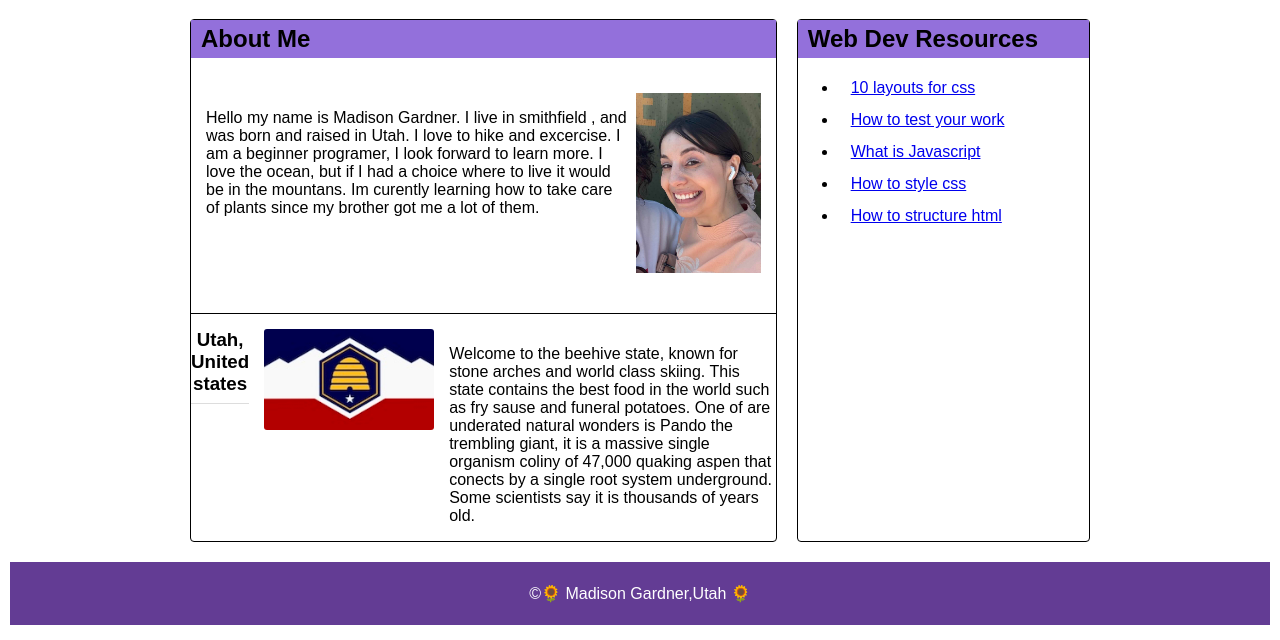
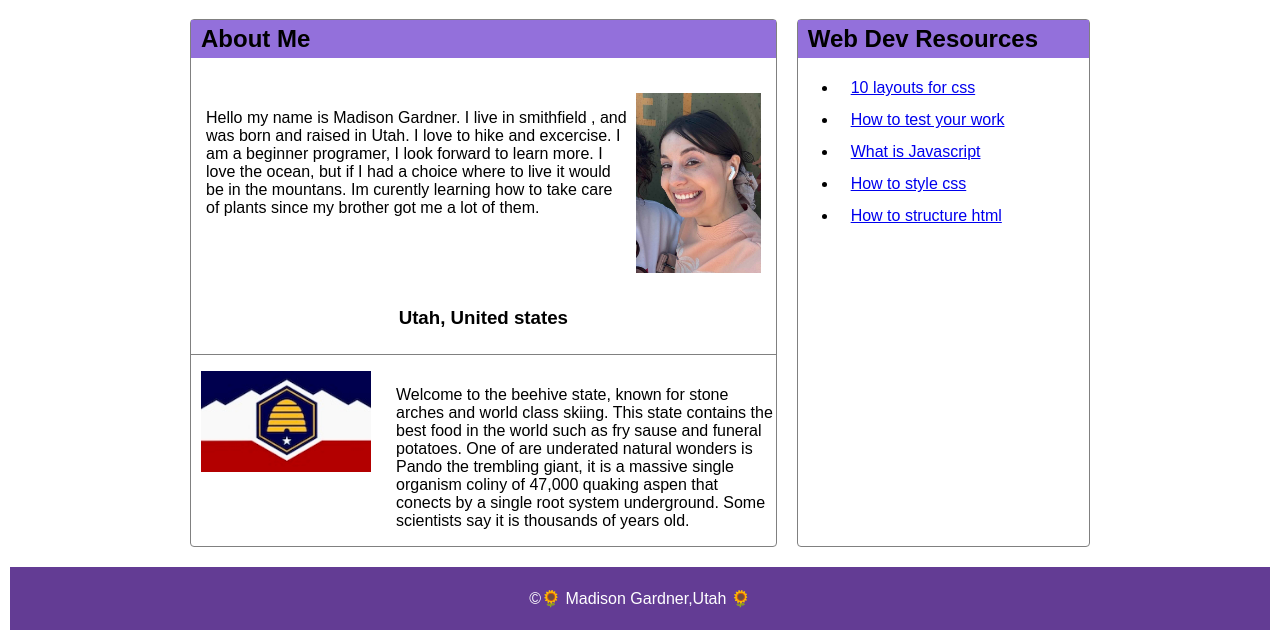
Before and after one commit to madsterjg2000/wdd131, a plain HTML site: page week1/index.html in a window 1280 px wide. Shown: the part 203-843 px from the top of the page. Drawn offline with Linux system fonts and the light colour scheme.

Commit message:
yesss!!! i got the utah im the middle

```diff
--- a/week1/index.html
+++ b/week1/index.html
@@ -30,9 +30,9 @@
                      I love the ocean, but if I had a choice where to live it would be in the mountans. Im curently learning how to take care of plants since my brother got me a lot of them.  </P>
                 <img class="profile" src="images/profile copy.jpeg" alt="student profile image" width="170" height="180" >
             </div>
+            <h3>Utah, United states</h3>
+            <div class="country">
 
-            <div class="country">
-                <h3>Utah, United states</h3>
                 <img class="flag" src="images/flag.jpeg" alt="flag" >
                 <p>Welcome to the beehive state, known for stone arches and world class skiing. This state contains the best food in the world such as fry sause and funeral potatoes.
                     One of are underated natural wonders is Pando the trembling giant, it is a massive single organism coliny of 47,000 quaking aspen that conects by a single root system underground. Some scientists say it is thousands of years old. </p>
--- a/week1/styles/base.css
+++ b/week1/styles/base.css
@@ -77,7 +77,7 @@ main h2{
 .card{
 
     border-radius: 4px;
-    border: 1px solid #000;
+    border: 1px solid gray;
 
 
 }
@@ -86,7 +86,9 @@ main h2{
     padding:  1px 13px 1px ;
     margin-bottom: 12px;
 }
-
+.card h3 {
+    text-align: center;
+}
 .me{
     display: flex;
     align-items: flex-start;
@@ -100,21 +102,16 @@ main h2{
     margin-top: 25px;
     padding-top: 15px;
     gap: 15px;
-    border-top: 1px solid #000;
+    border-top: 1px solid gray;
 }
-.country h3 {
-    text-align: center;
-    margin: 0 0 15px 0;
-    padding-bottom: 8px;
-    border-bottom: 1px solid #ddd;
 
-}
 
 .flag{
     width: 170px;
     height: auto;
     border-radius: 3px;
     align-items: flex-start;
+    padding: 1px 10px 25px;
 
 }
 footer {
```
